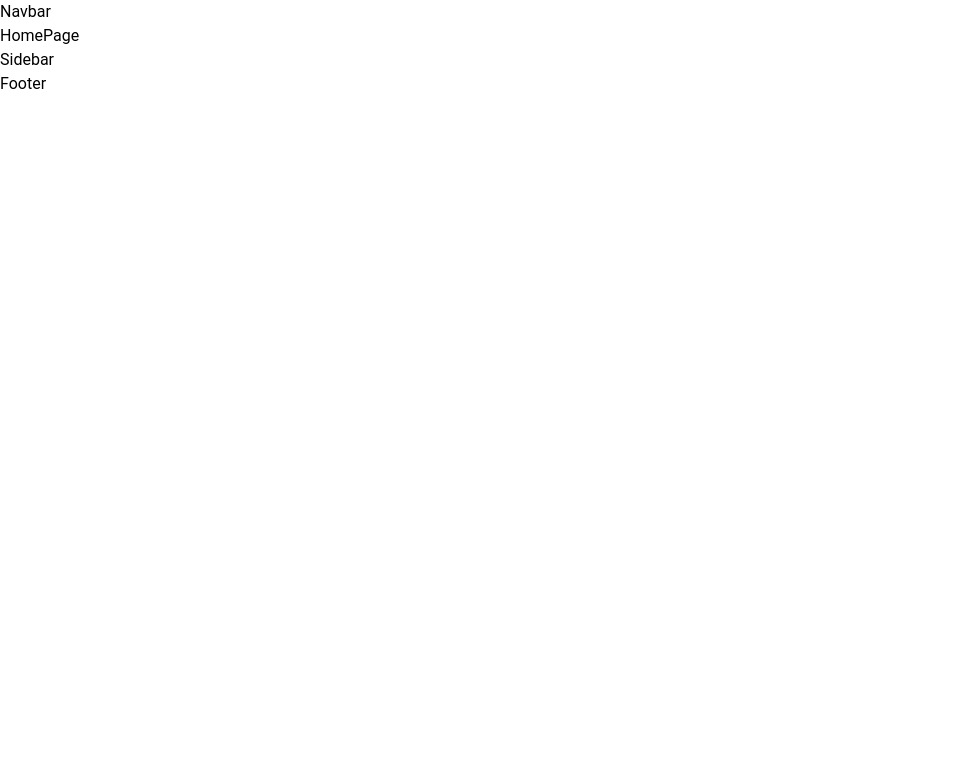
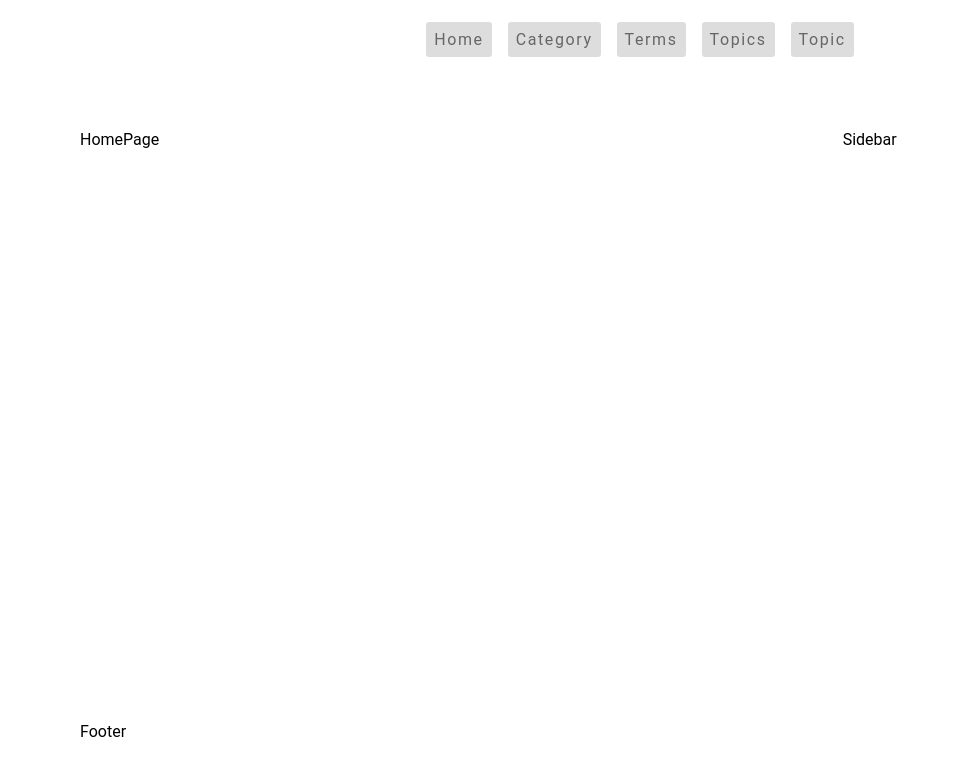
Before and after one commit to oley-projects/nodejs-forum-frontend, a React (Create React App) app: page / in a window 1280 px wide. Shown: the top 776 px of the page, without its empty margins (0-956 px from the left). Built offline with nearby package versions, Linux system fonts and the light colour scheme.

Commit message:
global styles, navbar landing

```diff
--- a/package.json
+++ b/package.json
@@ -43,5 +43,8 @@
       "last 1 firefox version",
       "last 1 safari version"
     ]
+  },
+  "devDependencies": {
+    "@types/styled-components": "^5.1.26"
   }
 }
--- a/src/App.tsx
+++ b/src/App.tsx
@@ -9,11 +9,14 @@ import {
   TopicListPage,
   TopicPage,
 } from './pages';
+import GlobalStyle from './GlobalStyle';
 
 function App() {
   return (
     <Router>
+      <GlobalStyle />
       <Navbar />
+      <div className='container page-100'>
         <Routes>
           <Route path='/' element={<HomePage />} />
           <Route path='category' element={<CategoryPage />} />
@@ -31,6 +34,7 @@ function App() {
           <Route path='/error' element={<ErrorPage />} />
         </Routes>
         <Sidebar />
+      </div>
       <Footer />
     </Router>
   );
--- /dev/null
+++ b/src/GlobalStyle.ts
@@ -0,0 +1,156 @@
+import { createGlobalStyle } from 'styled-components';
+
+const GlobalStyle = createGlobalStyle`
+
+  :root {
+    --color-primary: #666;
+    --color-secondary: #aaa;
+    --color-white: #fff;
+    --color-black: #333;
+    --color-white-background: #ddd;
+    --color-dark-background: #999;
+    --transition: all 0.3s ease;
+    --spacing: 0.1rem;
+    --radius: 0.2rem;
+    --max-width: 1280px;
+  }
+  * {
+      margin: 0;
+      padding: 0;
+      outline:0;
+      box-sizing: border-box;
+      // font-family: 'Roboto', sans-serif;
+  }
+  body {
+    font-family: 'Roboto', sans-serif;
+    background: var(--color-white);
+    line-height: 1.5;
+    font-size: 1rem;
+  }
+  ul {
+    list-style-type: none;
+  }
+  a {
+    text-decoration: none;
+    color: var(--color-primary);
+    background: var(--color-white-background);
+    border-radius: var(--radius);
+    transition: var(--transition);
+    &:hover{
+      color: var(--color-white-background);
+      background: var(--color-dark-background);
+    }
+  }
+  hr {
+    border: none;
+    color: var(--color-primary);
+  }
+  h1,
+  h2,
+  h3,
+  h4,
+  h5,
+  h6 {
+    letter-spacing: var(--spacing);
+    text-transform: capitalize;
+    line-height: 1.2;
+    margin-bottom: 0.7rem;
+  }
+  h1 {
+    font-size: 2.5rem;
+  }
+  h2 {
+    font-size: 2rem;
+  }
+  h3 {
+    font-size: 1.5rem;
+  }
+  h4 {
+    font-size: 1.2rem;
+  }
+  h5 {
+    font-size: 1rem;
+  }
+  h6 {
+    font-size: 0.9rem;
+  }
+  p {
+    margin-bottom: 1rem;
+    color: var(--color-primary);
+  }
+  header, footer {
+    padding: 0 2rem;
+  }
+
+  .container {
+    margin-top: 5rem;
+    padding: 3rem 2rem;
+    display: grid;
+    grid-template-columns: 1fr;
+    grid-row-gap: 2rem;
+  }
+  .page-100 {
+    min-height: calc(100vh - 10rem);
+  }
+  .page {
+    min-height: calc(100vh - (20vh + 10rem));
+  }
+
+  @media screen and (min-width: 960px) {
+    h1 {
+      font-size: 2.75rem;
+    }
+    h2 {
+      font-size: 2.25rem;
+    }
+    h3 {
+      font-size: 1.8rem;
+    }
+    h4 {
+      font-size: 1.6rem;
+    }
+    h5 {
+      font-size: 1.2rem;
+    }
+    h6 {
+      font-size: 1rem;
+    }
+    body {
+      font-size: 1rem;
+    }
+    h1,
+    h2,
+    h3,
+    h4 {
+      line-height: 1;
+    }
+    header, footer {
+      padding: 0 5rem;
+    }
+
+    .section {
+      padding: 5rem 0;
+    }
+    .section-center {
+      width: 90vw;
+      margin: 0 auto;
+      max-width: var(--max-width);
+    }
+    .text-center {
+      text-align: center;
+    }
+    .container {
+      padding: 3rem 5rem;
+      grid-template-columns: 2fr 1fr;
+      gap: 3rem;
+    }
+  }
+
+  @media screen and (min-width: 1024px) {
+    .section-center {
+      width: 95vw;
+    }
+  }
+`;
+
+export default GlobalStyle;
--- a/src/components/Footer.tsx
+++ b/src/components/Footer.tsx
@@ -1,4 +1,4 @@
 const Footer = () => {
-  return <div>Footer</div>;
+  return <footer>Footer</footer>;
 };
 export default Footer;
--- a/src/components/Navbar.tsx
+++ b/src/components/Navbar.tsx
@@ -1,4 +1,48 @@
+import { Link } from 'react-router-dom';
+import styled from 'styled-components';
+import { links } from '../utils/constants';
+
 const Navbar = () => {
-  return <div>Navbar</div>;
+  return (
+    <WrappedNav>
+      <ul className='nav-links'>
+        {links.map((link) => {
+          const { id, text, url } = link;
+          return (
+            <li key={id}>
+              <Link to={url}>{text}</Link>
+            </li>
+          );
+        })}
+      </ul>
+    </WrappedNav>
+  );
 };
+
+const WrappedNav = styled.header`
+  position: fixed;
+  top: 0;
+  left: 0;
+  right: 0;
+  height: 5rem;
+  display: flex;
+  align-items: center;
+  justify-content: center;
+
+  @media (min-width: 960px) {
+    .nav-links {
+      display: flex;
+      justify-content: center;
+      li {
+        margin: 0 0.5rem;
+      }
+      a {
+        text-transform: capitalize;
+        letter-spacing: var(--spacing);
+        padding: 0.5rem;
+      }
+    }
+  }
+`;
+
 export default Navbar;
--- a/src/index.css
+++ /dev/null
@@ -1,121 +0,0 @@
-/* variables */
-:root {
-  --color-primary: #666;
-  --color-secondary: #aaa;
-  --color-white: #fff;
-  --color-black: #333;
-  --transition: all 0.3s ease;
-  --spacing: 0.1rem;
-  --radius: 0.2rem;
-  --max-width: 1280px;
-}
-
-/* global styles */
-* {
-  margin: 0;
-  padding: 0;
-  box-sizing: border-box;
-}
-body {
-  font-family: 'Roboto', sans-serif;
-  background: var(--color-white);
-  line-height: 1.5;
-  font-size: 1rem;
-}
-ul {
-  list-style-type: none;
-}
-a {
-  text-decoration: none;
-}
-hr {
-  border: none;
-  color: var(--color-primary);
-}
-h1,
-h2,
-h3,
-h4,
-h5,
-h6 {
-  letter-spacing: var(--spacing);
-  text-transform: capitalize;
-  line-height: 1.2;
-  margin-bottom: 0.7rem;
-}
-h1 {
-  font-size: 2.5rem;
-}
-h2 {
-  font-size: 2rem;
-}
-h3 {
-  font-size: 1.5rem;
-}
-h4 {
-  font-size: 1.2rem;
-}
-h5 {
-  font-size: 1rem;
-}
-h6 {
-  font-size: 0.9rem;
-}
-p {
-  margin-bottom: 1rem;
-  color: var(--color-primary);
-}
-@media screen and (min-width: 960px) {
-  h1 {
-    font-size: 2.75rem;
-  }
-  h2 {
-    font-size: 2.25rem;
-  }
-  h3 {
-    font-size: 1.8rem;
-  }
-  h4 {
-    font-size: 1.6rem;
-  }
-  h5 {
-    font-size: 1.2rem;
-  }
-  h6 {
-    font-size: 1rem;
-  }
-  body {
-    font-size: 1rem;
-  }
-  h1,
-  h2,
-  h3,
-  h4 {
-    line-height: 1;
-  }
-
-  /* classes */
-  .section {
-    padding: 5rem 0;
-  }
-  .section-center {
-    width: 90vw;
-    margin: 0 auto;
-    max-width: var(--max-width);
-  }
-  @media screen and (min-width: 1024px) {
-    .section-center {
-      width: 95vw;
-    }
-  }
-
-  .text-center {
-    text-align: center;
-  }
-  .page-100 {
-    min-height: calc(100vh - 10rem);
-  }
-  .page {
-    min-height: calc(100vh - (20vh + 10rem));
-  }
-}
--- a/src/index.tsx
+++ b/src/index.tsx
@@ -1,7 +1,6 @@
 import React from 'react';
 import ReactDOM from 'react-dom/client';
 import App from './App';
-import './index.css';
 import reportWebVitals from './reportWebVitals';
 
 const root = ReactDOM.createRoot(
--- /dev/null
+++ b/src/utils/constants.ts
@@ -0,0 +1,27 @@
+export const links = [
+  {
+    id: 1,
+    text: 'home',
+    url: '/',
+  },
+  {
+    id: 2,
+    text: 'category',
+    url: '/category',
+  },
+  {
+    id: 3,
+    text: 'terms',
+    url: '/terms',
+  },
+  {
+    id: 4,
+    text: 'topics',
+    url: '/topics',
+  },
+  {
+    id: 5,
+    text: 'topic',
+    url: '/topics/1',
+  },
+];
```
Lines whose indentation alone changed are shown as unchanged.
